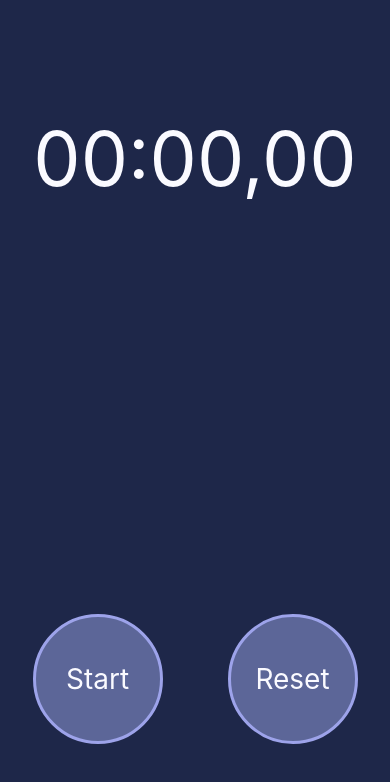
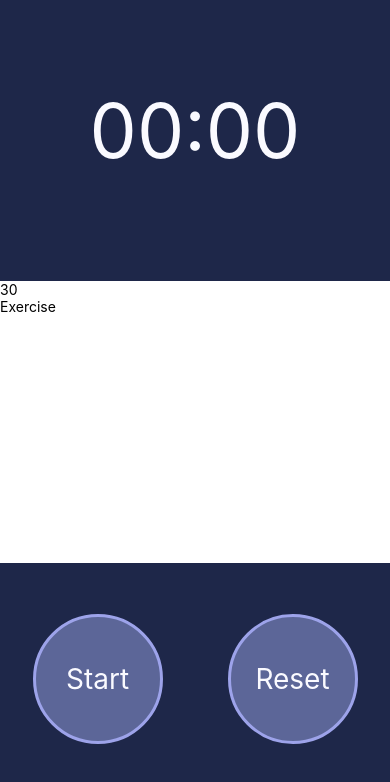
Before and after one commit to enzo-mourany/the-tabata-app, a React Native app: screen / in a window 390 px wide. Shown: the top 782 px of the page. Built offline with nearby package versions, Linux system fonts and the light colour scheme.

Commit message:
timers exercices & rest ok

```diff
--- a/App.jsx
+++ b/App.jsx
@@ -1,5 +1,5 @@
 import React, { useState, useEffect } from 'react';
-import { Animated, Dimensions, FlatList, StyleSheet, Text, TouchableOpacity, View } from 'react-native';
+import { Dimensions, FlatList, StyleSheet, Text, TouchableOpacity, View } from 'react-native';
 import { StatusBar } from 'expo-status-bar';
 
 const { width, height } = Dimensions.get('window');
@@ -9,15 +9,20 @@ const colors = {
   times: '#FAFAFF'
 }
 
-const timersExercises = [20, 30, 40, 45, 50, 60, 75, 100];
-const timerRest = [5, 10, 15, 20, 25, 30, 35, 40, 45];
+
+const listAllTimersExercises = [20, 30, 40, 45, 50, 60, 75, 100];
+const listAllTimersRest = [5, 10, 15, 20, 25, 30, 35, 40, 45];
+let timerExercise = listAllTimersExercises[1];
+let timerRest = listAllTimersRest[1];
+
 
 const formatNumber = number => `0${number}`.slice(-2);
-const getRemaining = (time) => {
+const getRemaining = (time) => {    // Times unities
   const mins = Math.floor(time / 60);
   const secs = time - mins * 60;
-  const mills = time - secs * 60;//Math.floor(((time % 360000) % 6000) % 100);
-  return { mins: formatNumber(mins), secs: formatNumber(secs), mills: formatNumber(mills) };
+  //const timerExercise = 30;
+  //const timerRest = 10;
+  return { mins: formatNumber(mins), secs: formatNumber(secs) };
 }
 
 
@@ -25,31 +30,71 @@ const getRemaining = (time) => {
 // -------------------- Main Function -----------------------
 
 export default function App() {
-  const [remainingMills, setRemainingMills] = useState(0);
+
+  const [remainingSecs, setRemainingSecs] = useState(0);
   const [isActive, setIsActive] = useState(false);
-  const { mins, secs, mills } = getRemaining(remainingMills);
+  const { mins, secs, } = getRemaining(remainingSecs);
 
-  const toggle = () => {
+  //const [remainingTimerExercises, setRemainingTimerExercises] = useState(30);
+  //const [remainingTimerRest, setRemainingTimerRest] = useState(10);
+  const [isExercise, setIsExercise] = useState(true);
+  //const { timerExercise } = getRemaining(remainingTimerExercises);
+  //const { timerRest } = getRemaining(remainingTimerRest);
+
+
+
+  const toggle = () => {    // If one of buttons is clicked
     setIsActive(!isActive);
   }
 
-  const reset = () => {
-    setRemainingMills(0);
+  const reset = () => {   // Reset timer to 0
+    setRemainingSecs(0);
     setIsActive(false);
+    //setRemainingTimerExercises(30);
+    //setRemainingTimerRest(10);
+    setIsExercise(true);
+    timerExercise = listAllTimersExercises[1];
+    timerRest = listAllTimersRest[1];
   }
+
+  //const changeTimer = () => {
+  //  setIsExercise(true);
+  //}
 
   useEffect(() => {
     let interval = null;
+    let removeOneFromTimerExercises = 0;
+    let removeOneFromTimerRest = 0;
     if (isActive) {
       interval = setInterval(() => {
-        setRemainingMills(remainingMills => remainingMills + 1);
-      }, 10)
-    } else if (!isActive && remainingMills !== 0) {
+        setRemainingSecs(remainingSecs => remainingSecs + 1);
+        //setRemainingTimerExercises(remainingTimerExercises => remainingTimerExercises - 1);
+
+        if (timerExercise == 0) {
+          setIsExercise(false);
+
+        } else if (timerRest == 0) {
+          setIsExercise(true);
+        }
+        if (isExercise) {
+          timerRest = listAllTimersRest[1];
+
+          removeOneFromTimerExercises = 1;
+          removeOneFromTimerRest = 0;
+        } else if (!isExercise) {
+          timerExercise = listAllTimersExercises[1];
+          removeOneFromTimerExercises = 0;
+          removeOneFromTimerRest = 1;
+        }
+        timerExercise = timerExercise - removeOneFromTimerExercises;
+        timerRest = timerRest - removeOneFromTimerRest;
+
+      }, 1000)
+    } else if (!isActive && remainingSecs !== 0) {
       clearInterval(interval)
     }
-
     return () => clearInterval(interval);
-  }, [isActive, remainingMills])
+  }, [isActive, remainingSecs])
 
 
 
@@ -57,9 +102,16 @@ export default function App() {
     <View style={styles.container}>
 
       <StatusBar style="light-content" />
+
       <View style={styles.timers}>
-        <Text style={styles.timerText}>{`${mins}:${secs},${mills}`}</Text>
+        <Text style={styles.timerText}>{`${mins}:${secs}`}</Text>
       </View>
+
+      <View style={styles.countDowns}>
+        <Text>{isExercise ? `${timerExercise}` : `${timerRest}`}</Text>
+        <Text>{isExercise ? 'Exercise' : 'Rest'}</Text>
+      </View>
+
       <View style={styles.buttons}>
         <TouchableOpacity onPress={toggle} style={isActive ? styles.pauseButton : styles.startButton}>
           <Text style={isActive ? styles.pauseButtonText : styles.startButtonText}>{isActive ? 'Pause' : 'Start'}</Text>
@@ -87,7 +139,7 @@ const styles = StyleSheet.create({
     alignItems: 'center'
   },
   buttons: {
-    flex: 3,
+    flex: 2,
     backgroundColor: "#1E2749",
     justifyContent: 'space-around',
     flexDirection: 'row',
@@ -97,6 +149,10 @@ const styles = StyleSheet.create({
     color: '#FAFAFF',
     fontSize: 75,
     marginBottom: 20
+  },
+  countDowns: {
+    flex: 2,
+    backgroundColor: "#fff"
   },
   startButton: {
     backgroundColor: "#5C6698",
--- a/package.json
+++ b/package.json
@@ -17,6 +17,8 @@
     "react": "17.0.1",
     "react-dom": "17.0.1",
     "react-native": "0.64.3",
+    "react-native-circular-progress-indicator": "^2.0.5",
+    "react-native-svg": "^12.1.1",
     "react-native-web": "0.17.1"
   },
   "devDependencies": {
```
Also changed, not shown: 1 other file (tests, documents, lock files or other folders).
